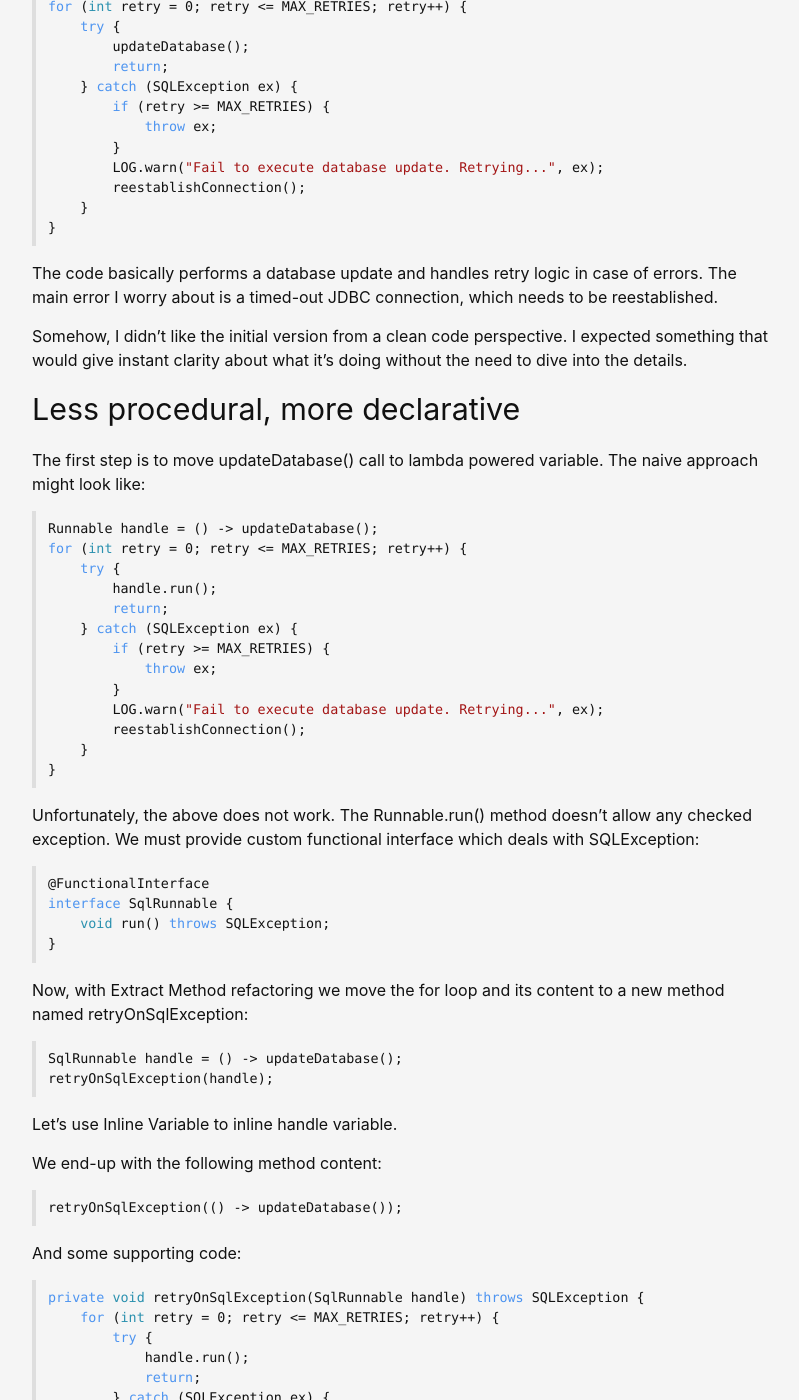
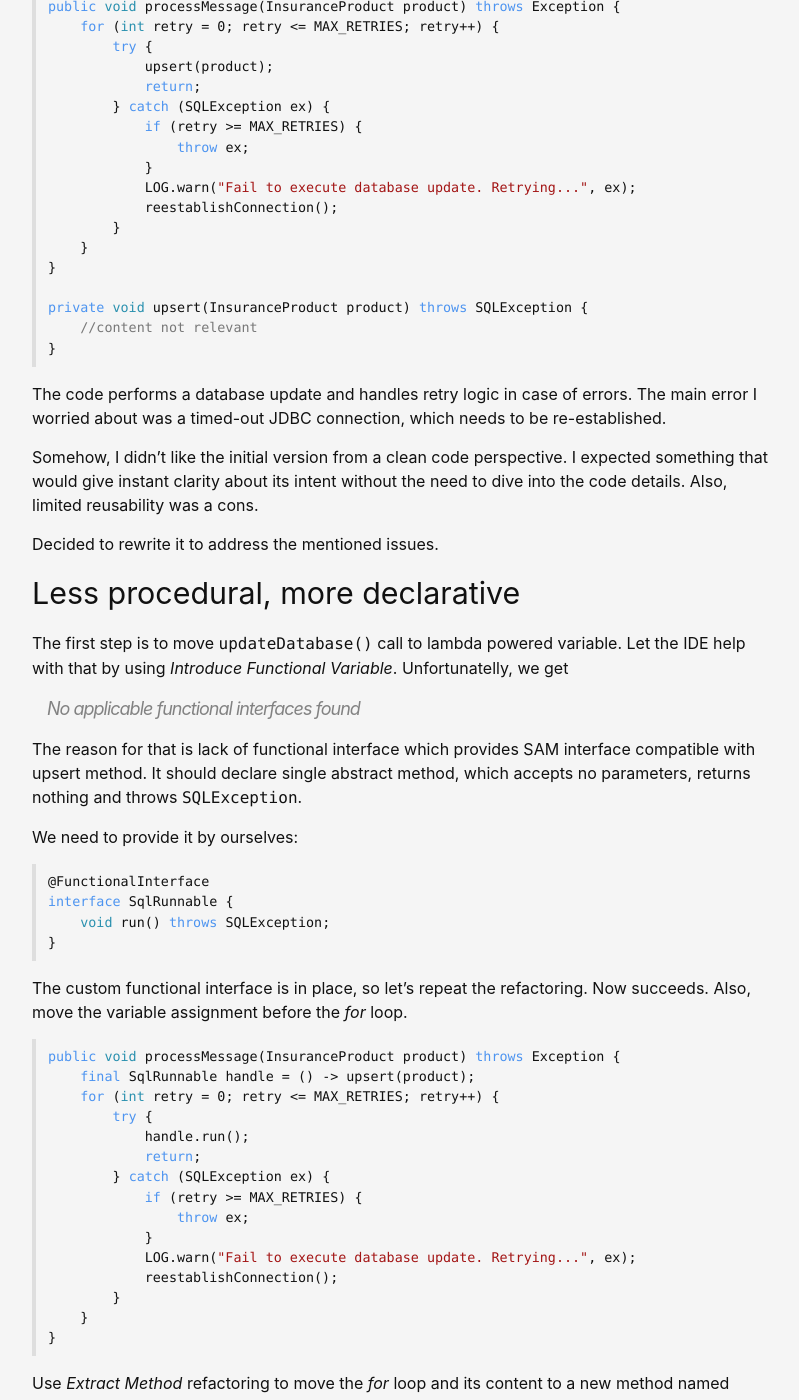
Before and after one commit to kkisiele/kkisiele.github.io, a Jekyll site: the page built from _posts/2023-02-22-leverage-lambda-syntax-for-cleaner-code.md, in a window 1280 px wide and 1400 px high, scrolled down 352 px. Shown: the whole window, without its empty margins (238-1037 px from the left). Built offline with Jekyll 4.4.1, drawn with Linux system fonts in a browser that asks for light colours; some web fonts are replaced; some of the changed text lies outside the part shown.

Commit message:
Add google analytics

```diff
--- a/_config.yml
+++ b/_config.yml
@@ -38,6 +38,8 @@ plugins:
 
 permalink: /:title:output_ext
 
+google_analytics: "G-ECW7DDW1MP"
+
 # Exclude from processing.
 # The following items will not be processed, by default.
 # Any item listed under the `exclude:` key here will be automatically added to
--- a/_includes/head.html
+++ b/_includes/head.html
@@ -8,5 +8,4 @@
   {%- if jekyll.environment == 'production' and site.google_analytics -%}
     {%- include google-analytics.html -%}
   {%- endif -%}
-
 </head>
--- a/_posts/2023-02-22-leverage-lambda-syntax-for-cleaner-code.md
+++ b/_posts/2023-02-22-leverage-lambda-syntax-for-cleaner-code.md
@@ -7,62 +7,81 @@ date:   2023-02-22 20:052:00 +0200
 ## Once upon a time in a production code
 When I was working on code persisting some domain data, I ended up with the following:
 {% highlight java %}
-for (int retry = 0; retry <= MAX_RETRIES; retry++) {
-    try {
-        updateDatabase();
-        return;
-    } catch (SQLException ex) {
-        if (retry >= MAX_RETRIES) {
-            throw ex;
+public void processMessage(InsuranceProduct product) throws Exception {
+    for (int retry = 0; retry <= MAX_RETRIES; retry++) {
+        try {
+            upsert(product);
+            return;
+        } catch (SQLException ex) {
+            if (retry >= MAX_RETRIES) {
+                throw ex;
+            }
+            LOG.warn("Fail to execute database update. Retrying...", ex);
+            reestablishConnection();
         }
-        LOG.warn("Fail to execute database update. Retrying...", ex);
-        reestablishConnection();
     }
 }
+
+private void upsert(InsuranceProduct product) throws SQLException {
+    //content not relevant
+}
+
 {% endhighlight %}
-The code basically performs a database update and handles retry logic in case of errors. The main error I worry about is a timed-out JDBC connection, which needs to be reestablished.
+The code performs a database update and handles retry logic in case of errors. The main error I worried about was a timed-out JDBC connection, which needs to be re-established.
 
-Somehow, I didn't like the initial version from a clean code perspective. I expected something that would give instant clarity about what it's doing without the need to dive into the details.
+Somehow, I didn't like the initial version from a clean code perspective. I expected something that would give instant clarity about its intent without the need to dive into the code details. Also, limited reusability was a cons.
 
+Decided to rewrite it to address the mentioned issues.
 ## Less procedural, more declarative
-The first step is to move updateDatabase() call to lambda powered variable. The naive approach might look like:
-{% highlight java %}
-Runnable handle = () -> updateDatabase();
-for (int retry = 0; retry <= MAX_RETRIES; retry++) {
-    try {
-        handle.run();
-        return;
-    } catch (SQLException ex) {
-        if (retry >= MAX_RETRIES) {
-            throw ex;
-        }
-        LOG.warn("Fail to execute database update. Retrying...", ex);
-        reestablishConnection();
-    }
-}
-{% endhighlight %}
-Unfortunately, the above does not work. The Runnable.run() method doesn't allow any checked exception.
-We must provide custom functional interface which deals with SQLException:
+The first step is to move `updateDatabase()` call to lambda powered variable.
+Let the IDE help with that by using _Introduce Functional Variable_. Unfortunatelly, we get
+> No applicable functional interfaces found
+
+The reason for that is lack of functional interface which provides SAM interface compatible with upsert method. It should declare single abstract method, which accepts no parameters, returns nothing and throws `SQLException`.
+
+We need to provide it by ourselves:
 {% highlight java %}
 @FunctionalInterface
 interface SqlRunnable {
     void run() throws SQLException;
 }
 {% endhighlight %}
+The custom functional interface is in place, so let's repeat the refactoring. Now succeeds. Also, move the variable assignment before the _for_ loop.
+{% highlight java %}
+public void processMessage(InsuranceProduct product) throws Exception {
+    final SqlRunnable handle = () -> upsert(product);
+    for (int retry = 0; retry <= MAX_RETRIES; retry++) {
+        try {
+            handle.run();
+            return;
+        } catch (SQLException ex) {
+            if (retry >= MAX_RETRIES) {
+                throw ex;
+            }
+            LOG.warn("Fail to execute database update. Retrying...", ex);
+            reestablishConnection();
+        }
+    }
+}
+{% endhighlight %}
+Use _Extract Method_ refactoring to move the _for_ loop and its content to a new method named `retryOnSqlException`:
+{% highlight java %}
+public void processMessage(InsuranceProduct product) throws Exception {
+    final SqlRunnable handle = () -> upsert(product);
+    retryOnSqlException(handle);
+}
+private void retryOnSqlException(SqlRunnable handle) throws SQLException {
+    //skipped for clarity
+}
+{% endhighlight %}
+The last step is to use _Inline Variable_ to inline the `handle` variable.
 
-Now, with Extract Method refactoring we move the for loop and its content to a new method named retryOnSqlException:
+The final result looks as follow:
 {% highlight java %}
-SqlRunnable handle = () -> updateDatabase();
-retryOnSqlException(handle);
-{% endhighlight %}
-Let's use Inline Variable to inline handle variable.
+public void processMessage(InsuranceProduct product) throws Exception {
+    retryOnSqlException(() -> upsert(product));
+}
 
-We end-up with the following method content:
-{% highlight java %}
-retryOnSqlException(() -> updateDatabase());
-{% endhighlight %}
-And some supporting code:
-{% highlight java %}
 private void retryOnSqlException(SqlRunnable handle) throws SQLException {
     for (int retry = 0; retry <= MAX_RETRIES; retry++) {
         try {
@@ -83,3 +102,6 @@ interface SqlRunnable {
     void run() throws SQLException;
 }
 {% endhighlight %}
+## Conclusion
+The `processMessage` method now expresses its intent much better by utilizing a declarative approach and high-level code. Details regarding the retry logic are placed in its own method, which, thanks to good naming, precisely describes its purpose.
+The lambda syntax separates the retry logic and database operation and enables the reuse of the retry feature.
```
Also changed, not shown: _includes/google-analytics.html (+10 -0 lines).
